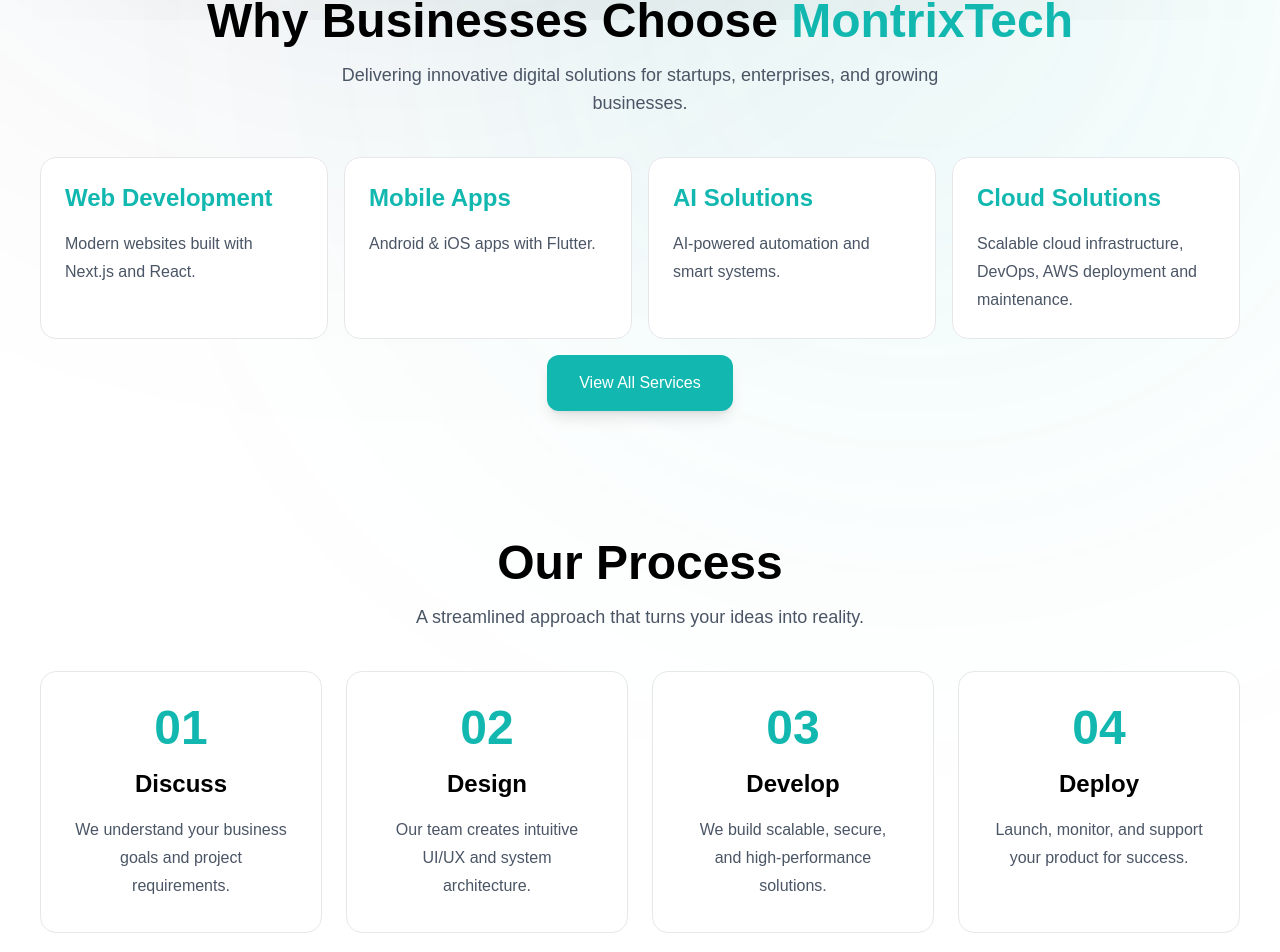
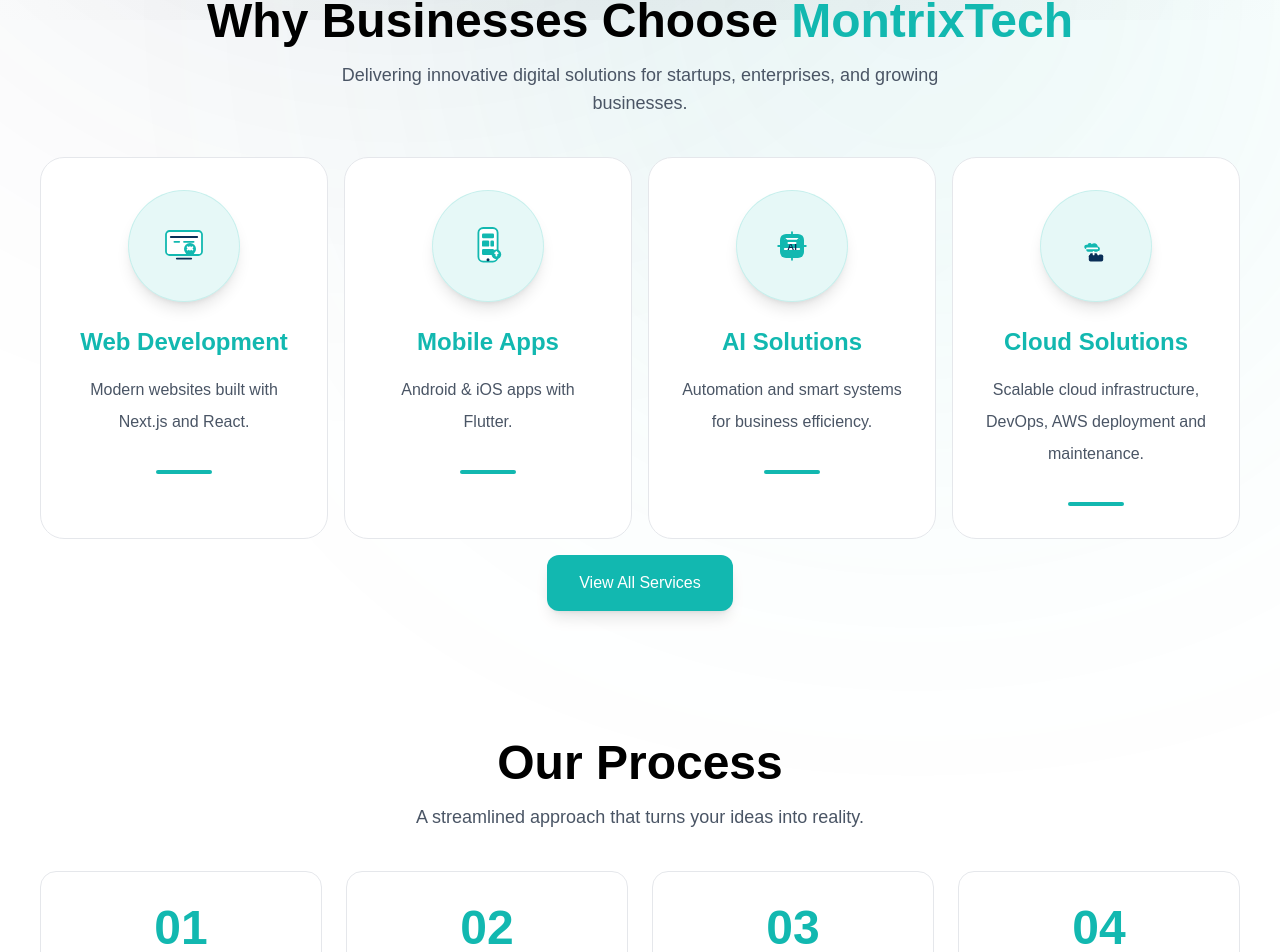
Before and after one commit to Akshaya1133/montrixtech, a Next.js app: page / in a window 1280 px wide. Shown: the part 780-1732 px from the top of the page. Built offline with nearby package versions, Linux system fonts and the light colour scheme.

Commit message:
features card

```diff
--- a/app/components/FeaturedServices.tsx
+++ b/app/components/FeaturedServices.tsx
@@ -3,27 +3,98 @@
 import Link from "next/link";
 import { motion } from "framer-motion";
 
-export default function FeaturedServices() {
 const services = [
   {
     title: "Web Development",
     description: "Modern websites built with Next.js and React.",
+    icon: "web",
   },
   {
     title: "Mobile Apps",
     description: "Android & iOS apps with Flutter.",
+    icon: "mobile",
   },
   {
     title: "AI Solutions",
-      description: "AI-powered automation and smart systems.",
+    description: "Automation and smart systems for business efficiency.",
+    icon: "ai",
   },
   {
     title: "Cloud Solutions",
     description:
       "Scalable cloud infrastructure, DevOps, AWS deployment and maintenance.",
+    icon: "cloud",
   },
-  ];
+] as const;
 
+type Service = (typeof services)[number];
+
+type ServiceIconType = Service["icon"];
+
+function ServiceIcon({ icon }: { icon: ServiceIconType }) {
+  switch (icon) {
+    case "web":
+      return (
+        <svg viewBox="0 0 80 80" className="h-12 w-12" fill="none" xmlns="http://www.w3.org/2000/svg">
+          <rect x="10" y="15" width="60" height="40" rx="6" stroke="#12B8B0" strokeWidth="3" fill="#FFFFFF" />
+          <path d="M18 25H62" stroke="#0A2E57" strokeWidth="3" strokeLinecap="round" />
+          <path d="M24 33H32" stroke="#12B8B0" strokeWidth="3" strokeLinecap="round" />
+          <path d="M40 33H56" stroke="#12B8B0" strokeWidth="3" strokeLinecap="round" />
+          <circle cx="50" cy="45" r="10" fill="#12B8B0" />
+          <path d="M46 42L50 46L54 42" stroke="#fff" strokeWidth="3" strokeLinecap="round" strokeLinejoin="round" />
+          <path d="M46 46L50 42L54 46" stroke="#fff" strokeWidth="3" strokeLinecap="round" strokeLinejoin="round" />
+          <path d="M28 61H52" stroke="#0A2E57" strokeWidth="3" strokeLinecap="round" />
+        </svg>
+      );
+    case "mobile":
+      return (
+        <svg viewBox="0 0 80 80" className="h-12 w-12" fill="none" xmlns="http://www.w3.org/2000/svg">
+          <rect x="24" y="10" width="32" height="56" rx="8" stroke="#12B8B0" strokeWidth="3" fill="#fff" />
+          <rect x="30" y="19" width="20" height="8" rx="2" fill="#12B8B0" />
+          <rect x="30" y="31" width="12" height="10" rx="2" fill="#12B8B0" />
+          <rect x="44" y="31" width="6" height="10" rx="2" fill="#12B8B0" />
+          <rect x="30" y="45" width="20" height="10" rx="2" fill="#12B8B0" />
+          <circle cx="40" cy="63" r="2.5" fill="#0A2E57" />
+          <circle cx="54" cy="54" r="8" fill="#12B8B0" />
+          <path d="M52 52L56 52" stroke="#fff" strokeWidth="3" strokeLinecap="round" />
+          <path d="M54 50L54 56" stroke="#fff" strokeWidth="3" strokeLinecap="round" />
+        </svg>
+      );
+    case "ai":
+      return (
+        <svg viewBox="0 0 80 80" className="h-12 w-12" fill="none" xmlns="http://www.w3.org/2000/svg">
+          <rect x="20" y="20" width="40" height="40" rx="10" fill="#12B8B0" />
+          <path d="M28 28H52" stroke="#fff" strokeWidth="3" strokeLinecap="round" />
+          <path d="M34 35H46" stroke="#fff" strokeWidth="3" strokeLinecap="round" />
+          <path d="M28 45H52" stroke="#fff" strokeWidth="3" strokeLinecap="round" />
+          <path d="M23 40H17" stroke="#12B8B0" strokeWidth="3" strokeLinecap="round" />
+          <path d="M63 40H57" stroke="#12B8B0" strokeWidth="3" strokeLinecap="round" />
+          <path d="M40 23V17" stroke="#12B8B0" strokeWidth="3" strokeLinecap="round" />
+          <path d="M40 63V57" stroke="#12B8B0" strokeWidth="3" strokeLinecap="round" />
+          <path d="M30 30L24 24" stroke="#12B8B0" strokeWidth="3" strokeLinecap="round" />
+          <path d="M50 30L56 24" stroke="#12B8B0" strokeWidth="3" strokeLinecap="round" />
+          <path d="M30 50L24 56" stroke="#12B8B0" strokeWidth="3" strokeLinecap="round" />
+          <path d="M50 50L56 56" stroke="#12B8B0" strokeWidth="3" strokeLinecap="round" />
+          <text x="40" y="46" textAnchor="middle" fill="#0A2E57" fontSize="16" fontWeight="700">AI</text>
+        </svg>
+      );
+    case "cloud":
+      return (
+        <svg viewBox="0 0 80 80" className="h-12 w-12" fill="none" xmlns="http://www.w3.org/2000/svg">
+          <path d="M24 45C22 45 20.5 43.5 20.5 41.5C20.5 39.5 22 38 24 38H26C26 36.5 27.5 35 29.5 35C31 35 32.2 35.8 32.8 37C33.9 36.2 35.5 35.5 37.3 35.5C40.3 35.5 42.7 37.8 43 40.7C45 41 46.5 42.8 46.5 44.9C46.5 47.4 44.4 49.5 41.9 49.5H27C25.9 49.5 24.7 48.9 24 48Z" fill="#12B8B0" />
+          <path d="M25 44H42" stroke="#fff" strokeWidth="3" strokeLinecap="round" />
+          <path d="M32 54H40" stroke="#0A2E57" strokeWidth="4" strokeLinecap="round" />
+          <rect x="28" y="54" width="24" height="12" rx="3" fill="#0A2E57" />
+          <path d="M36 50V54" stroke="#fff" strokeWidth="3" strokeLinecap="round" />
+          <path d="M44 50V54" stroke="#fff" strokeWidth="3" strokeLinecap="round" />
+        </svg>
+      );
+    default:
+      return null;
+  }
+}
+
+export default function FeaturedServices() {
   return (
     <section className="relative px-5 sm:px-8 lg:px-10 py-12 lg:py-16">
 
@@ -53,7 +124,9 @@
 
         <div className="grid grid-cols-1 sm:grid-cols-2 xl:grid-cols-4 gap-4">
 
-          {services.map((service, index) => (
+          {services.map((service, index) => {
+            const Icon = service.Icon as IconType;
+            return (
               <motion.div
                 key={service.title}
                 initial={{ opacity: 0, y: 50 }}
@@ -67,9 +140,10 @@
                   bg-white
                   border
                   border-gray-200
-                rounded-2xl
-                p-6
-                hover:border-[#12B8B0]
+                  rounded-3xl
+                  p-8
+                  text-center
+                  hover:border-[#12B8B0]/50
                   hover:shadow-2xl
                   hover:-translate-y-3
                   hover:scale-[1.02]
@@ -77,15 +151,22 @@
                   duration-500
                 "
               >
-              <h3 className="text-2xl font-bold mb-4 text-[#12B8B0]">
+                <div className="mx-auto mb-6 flex h-28 w-28 items-center justify-center rounded-full border border-[#12B8B0]/15 bg-[#12B8B0]/10 text-[#12B8B0] shadow-lg">
+                  <ServiceIcon icon={service.icon} />
+                </div>
+
+                <h3 className="text-2xl font-semibold mb-4 text-[#12B8B0]">
                   {service.title}
                 </h3>
 
-              <p className="text-gray-600 leading-7">
+                <p className="mx-auto max-w-xs text-gray-600 leading-8 text-base mb-8">
                   {service.description}
                 </p>
+
+                <span className="mx-auto block h-1 w-14 rounded-full bg-[#12B8B0]" />
               </motion.div>
-          ))}
+            );
+          })}
 
         </div>
 
```
Lines whose indentation alone changed are shown as unchanged.
